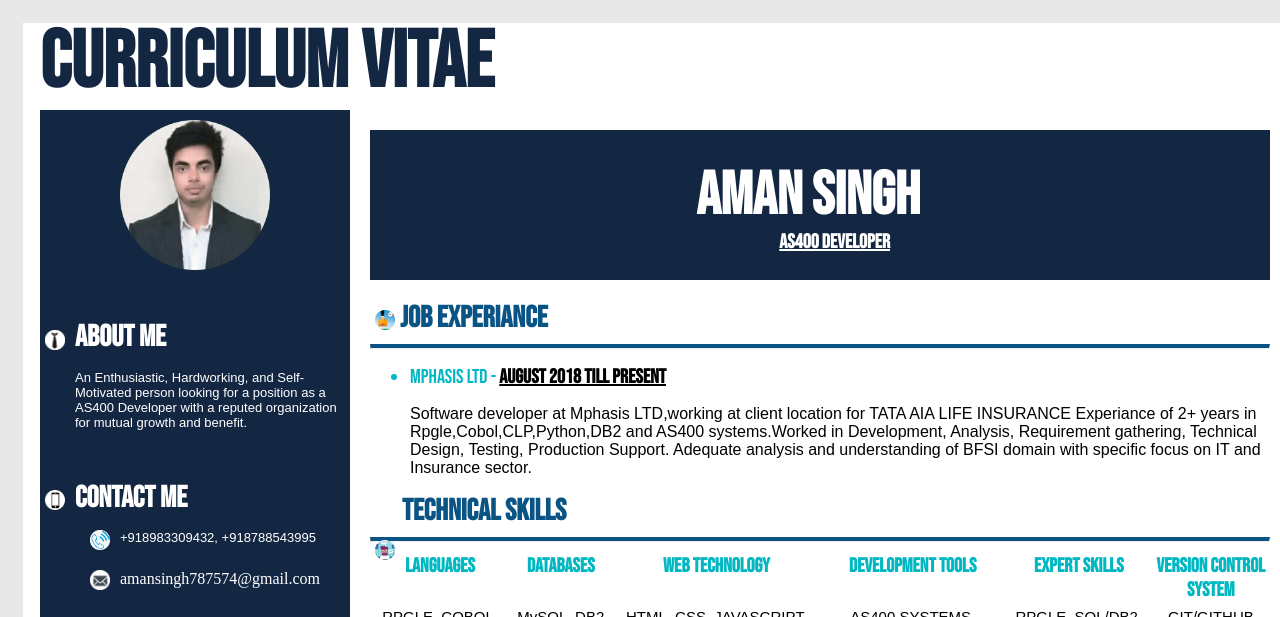
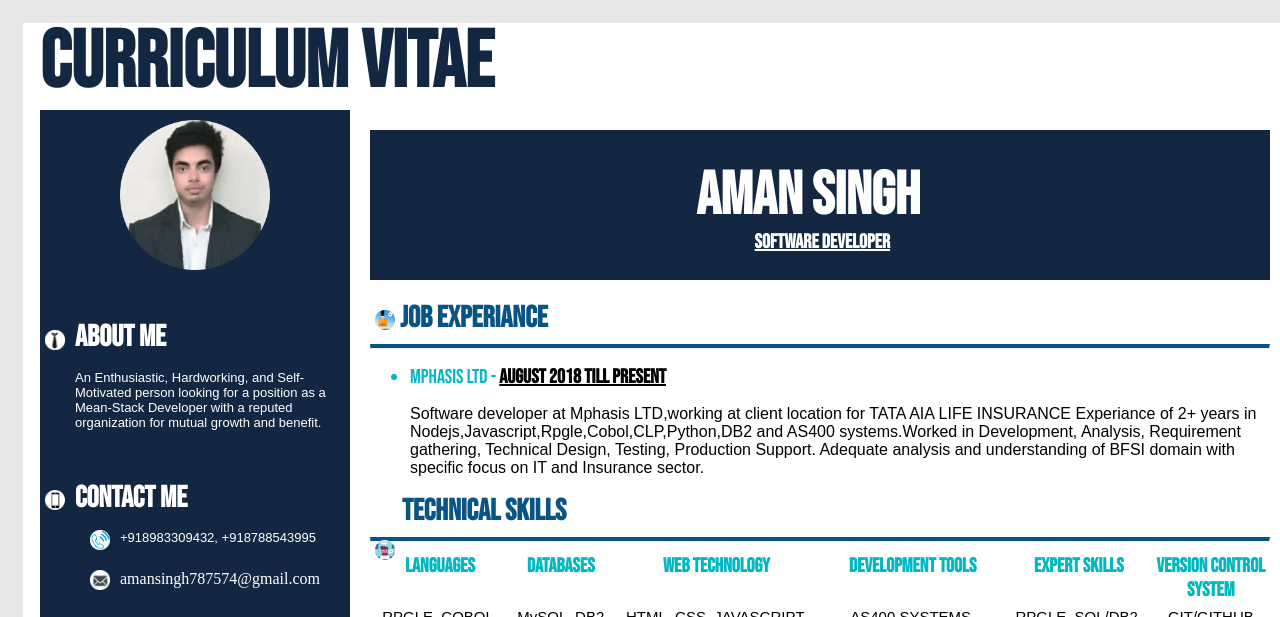
Before and after one commit to amu2710/cv, a plain HTML site: page index.html in a window 1280 px wide. Shown: the top 617 px of the page. Drawn offline with Linux system fonts and the light colour scheme; a web font is replaced by a local one.

Commit message:
Update index.html

```diff
--- a/index.html
+++ b/index.html
@@ -24,7 +24,7 @@
       <div class="">
         <img class="suitimg"src="images/tie.png" alt="">
         <h4 id="aboutme">ABOUT ME</h4>
-        <p class="abtdsc">An Enthusiastic, Hardworking, and Self-Motivated person looking for a position as a AS400 Developer with
+        <p class="abtdsc">An Enthusiastic, Hardworking, and Self-Motivated person looking for a position as a Mean-Stack Developer with
           a reputed organization for mutual growth and benefit.</p>
       </div>
     <!-- Contact me section -->
@@ -53,7 +53,7 @@
   <!-- Main Name box -->
   <div class="namebox">
     <h2 id="name">AMAN SINGH</h2>
-    <h5 id="desc"><u>AS400 DEVELOPER</u></h5>
+    <h5 id="desc"><u>SOFTWARE DEVELOPER</u></h5>
   </div>
   <!-- JOB Experiance -->
   <div class="jobexp">
@@ -63,7 +63,7 @@
     <ul>
       <li id="job">MPHASIS LTD - <span style="color:black;"><u><strong>AUGUST 2018 TILL PRESENT</strong></u></span></li>
       <p style="font-family: 'Monda', sans-serif;">Software developer at Mphasis LTD,working at client location for TATA AIA LIFE INSURANCE
-        Experiance of 2+ years in Rpgle,Cobol,CLP,Python,DB2 and AS400 systems.Worked in Development,
+        Experiance of 2+ years in Nodejs,Javascript,Rpgle,Cobol,CLP,Python,DB2 and AS400 systems.Worked in Development,
         Analysis, Requirement gathering, Technical Design, Testing, Production Support.
         Adequate analysis and understanding of BFSI domain with specific focus on IT and Insurance sector.</p>
     </ul>
```
